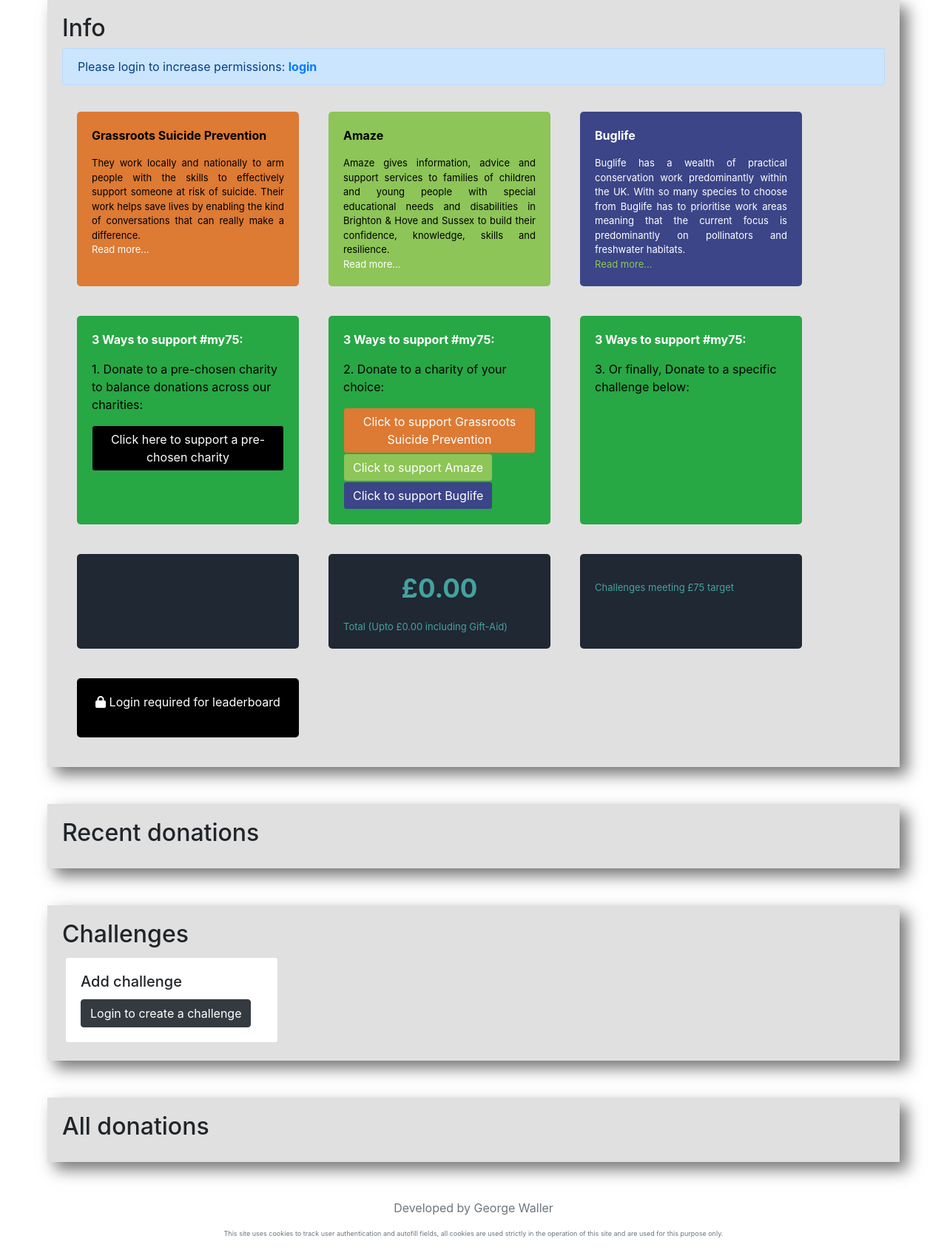
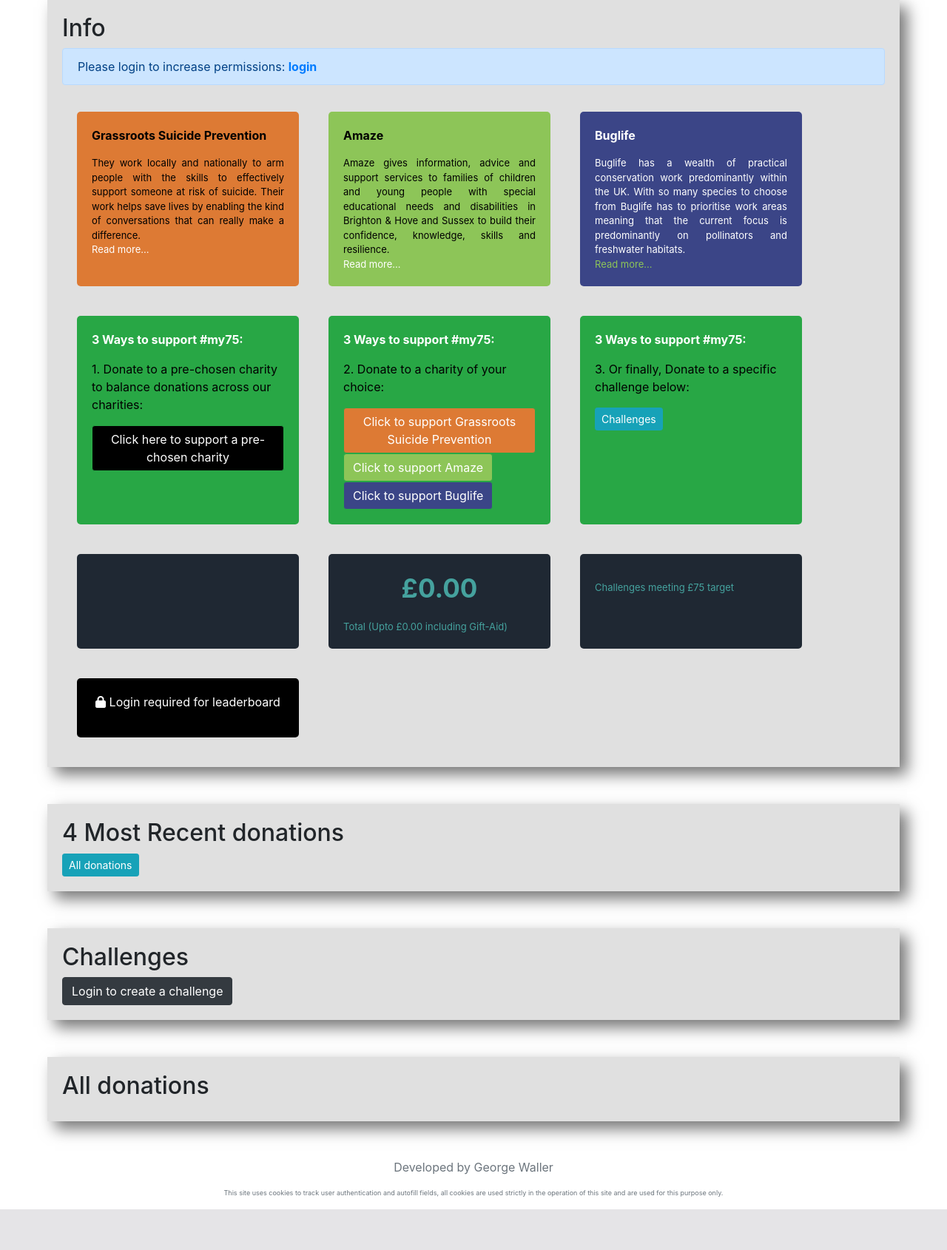
Before and after one commit to George9Waller/Aldrich75, a Flask app: template templates/index.html in a window 1280 px wide. Shown: the part 331-2021 px from the top of the page at 74% size. After the commit the page ends 1966 px from the top, so only its background shows below. Run offline with Flask 2, Linux system fonts and the light colour scheme; the template is opened without the code that fills it, so the values that code supplies are empty; parts of the project's set-up code (start-up, migrations or seed data) failed here and were passed over; some libraries are stand-ins or nearby versions.

Commit message:
V3.4 links to sections added + add challenge before challenges

```diff
--- a/app.py
+++ b/app.py
@@ -17,7 +17,7 @@ import forms
 # import users
 
 app = Flask(__name__)
-# sslify = SSLify(app)
+sslify = SSLify(app)
 
 try:
     import environment
--- a/static/css/styles.css
+++ b/static/css/styles.css
@@ -49,3 +49,7 @@ body {
 .card {
     margin: 4px !important;
 }
+
+html {
+  scroll-behavior: smooth;
+}
--- a/templates/index.html
+++ b/templates/index.html
@@ -86,6 +86,7 @@
                 <div class="stat-element" style="background: #28a745; color: black; font-size: small">
                     <p style="font-size: medium; color: white"><b>3 Ways to support #my75:</b></p>
                     <p style="font-size: medium; color: black">3. Or finally, Donate to a specific challenge below:</p>
+                    <a class="btn btn-sm btn-info" href="#challenges">Challenges</a>
                 </div>
 
                 <div class="stat-element" style="background: {{ days_colour }}; color: black">
@@ -136,9 +137,10 @@
         </div>
 
         <div class="section">
-            <h2>Recent donations</h2>
+            <h2>4 Most Recent donations</h2>
+            <a class="btn btn-sm btn-info" href="#alldonations">All donations</a>
             <div style="display: flex; flex-flow: row wrap">
-                {% for donation in donations[:10] %}
+                {% for donation in donations[:4] %}
                     <div class="card" style="width: 18rem">
                         {% if donation.Charity == 'Grassroots' %}
                             {% set colour = 'black' %}
@@ -174,8 +176,13 @@
             </div>
         </div>
 
-        <div class="section">
+        <div class="section" id="challenges">
             <h2>Challenges</h2>
+            {% if make_challenge %}
+                <a href="{{ url_for('create_challenge') }}" class="btn btn-primary">Add challenge</a>
+            {% else %}
+                <a href="{{ url_for('login') }}" class="btn btn-dark">Login to create a challenge</a>
+            {% endif %}
 
             <div style="display: flex; flex-flow: row wrap">
 
@@ -213,26 +220,10 @@
                     </div>
                 {% endfor %}
 
-                {% if make_challenge %}
-                    <div class="card" style="width: 18rem;">
-                      <div class="card-body">
-                        <h5 class="card-title">Add challenge</h5>
-                        <a href="{{ url_for('create_challenge') }}" class="btn btn-primary">Add challenge</a>
-                      </div>
-                    </div>
-                {% else %}
-                    <div class="card" style="width: 18rem;">
-                      <div class="card-body">
-                        <h5 class="card-title">Add challenge</h5>
-                        <a href="{{ url_for('login') }}" class="btn btn-dark">Login to create a challenge</a>
-                      </div>
-                    </div>
-                {% endif %}
-
             </div>
         </div>
 
-        <div class="section">
+        <div class="section" id="alldonations">
             <h2>All donations</h2>
             <div style="display: flex; flex-flow: row wrap">
                 {% for donation in donations %}
```
